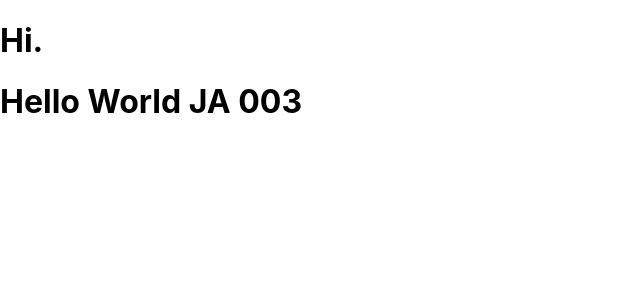
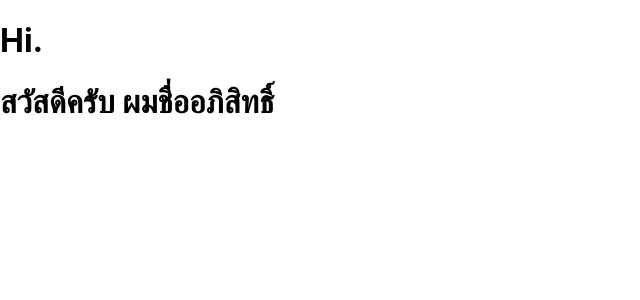
Before and after one commit to AphisitTham/my-app, a React (Create React App) app: page / in a window 1280 px wide. Shown: the top 300 px of the page, without its empty margins (0-640 px from the left). Built offline with nearby package versions, Linux system fonts and the light colour scheme.

Commit message:
edit name

```diff
--- a/src/views/home.js
+++ b/src/views/home.js
@@ -3,7 +3,7 @@ import React, { Component } from 'react';
 class Home extends Component {
     render() {
         return (
-            <h1>Hello World JA 003</h1>
+            <h1>สวัสดีครับ ผมชื่ออภิสิทธิ์</h1>
         );
     }
 }
```
